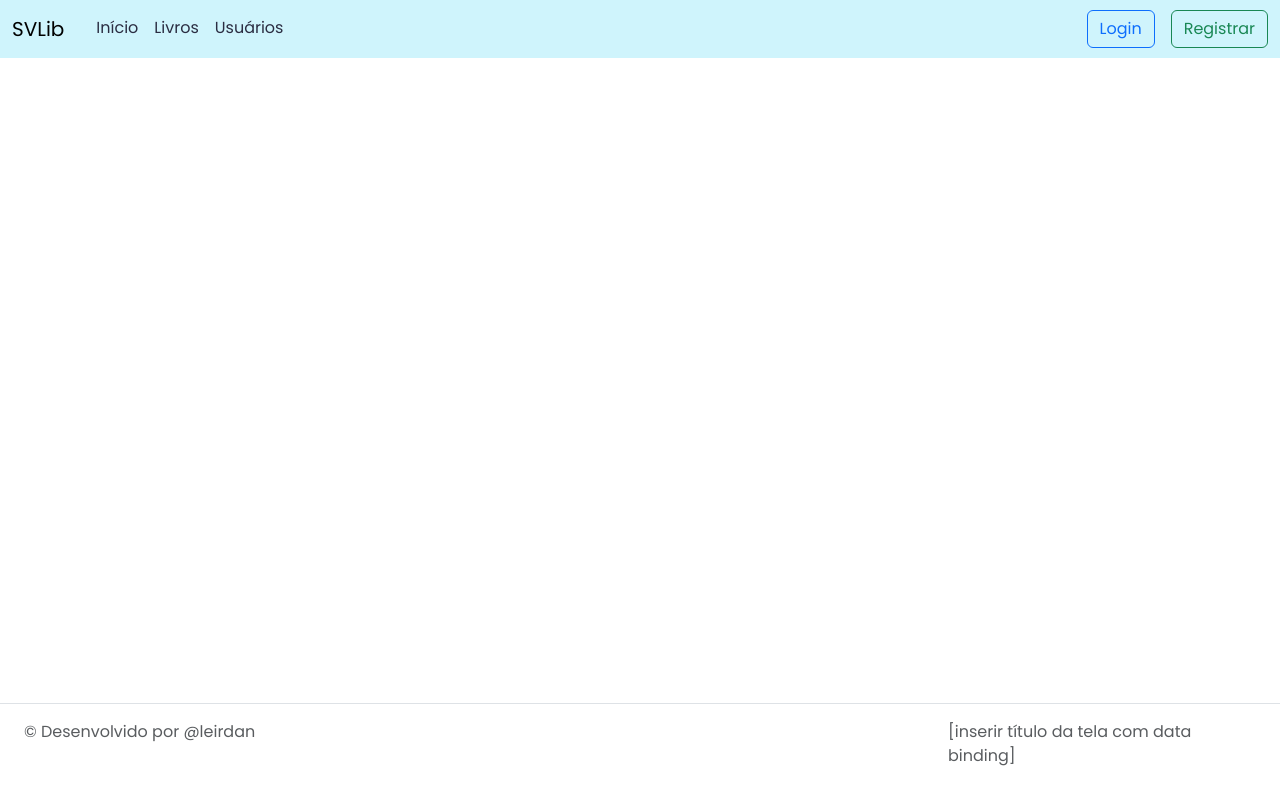
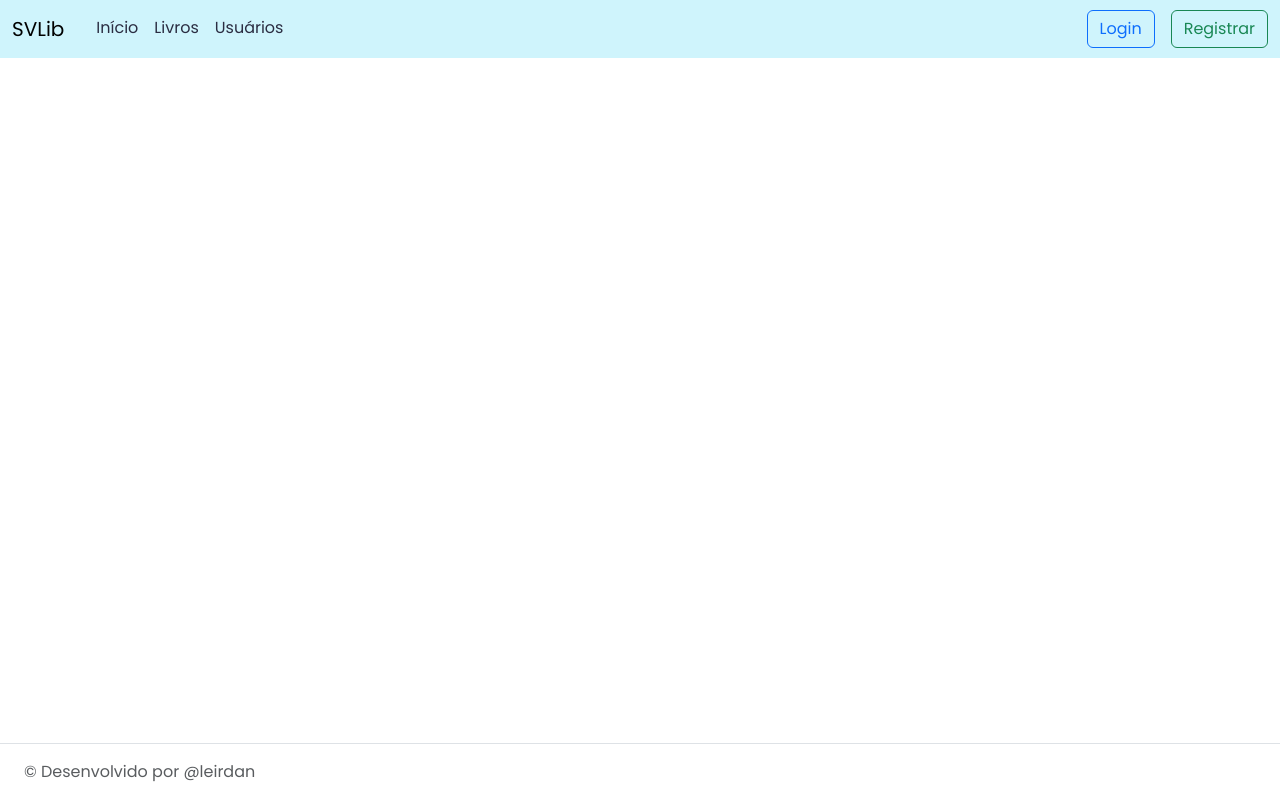
Before and after one commit to leirdan/sv.library.web, an Angular app: page / in a window 1280 px wide. Built offline with nearby package versions, Linux system fonts and the light colour scheme.

Commit message:
:sparkles: feat: título da página no footer

```diff
--- a/src/app/components/footer/footer.component.html
+++ b/src/app/components/footer/footer.component.html
@@ -1,5 +1,5 @@
 <footer class="d-flex flex-wrap justify-content-between my-3 pt-3 px-4 border-top fixed-bottom">
 	<p class="col-md-6 mb-0 text-body-secondary">&copy; Desenvolvido por @leirdan</p>
 
-	<p class="col-md-3 text-body-secondary">[inserir título da tela com data binding]</p>
+	<p class="col-md-3 text-body-secondary">{{ pageTitle }}</p>
 </footer>
--- a/src/app/components/footer/footer.component.ts
+++ b/src/app/components/footer/footer.component.ts
@@ -1,15 +1,23 @@
-import { Component, OnInit } from '@angular/core';
+import { Component, Input, OnInit } from "@angular/core";
+import { NavigationEnd, Router } from "@angular/router";
 
 @Component({
-  selector: 'app-footer',
-  templateUrl: './footer.component.html',
-  styleUrls: ['./footer.component.css']
+	selector: "app-footer",
+	templateUrl: "./footer.component.html",
+	styleUrls: ["./footer.component.css"],
 })
 export class FooterComponent implements OnInit {
+	pageTitle!: string;
 
-  constructor() { }
+	constructor(private router: Router) {
+		this.router.events.subscribe((e) => {
+			if (e instanceof NavigationEnd) {
+				let aux: string = e.urlAfterRedirects.replace("/", "").replace(/([A-Z])/g, " $1");
 
-  ngOnInit(): void {
-  }
+				this.pageTitle = aux;
+			}
+		});
+	}
 
+	ngOnInit(): void {}
 }
```
